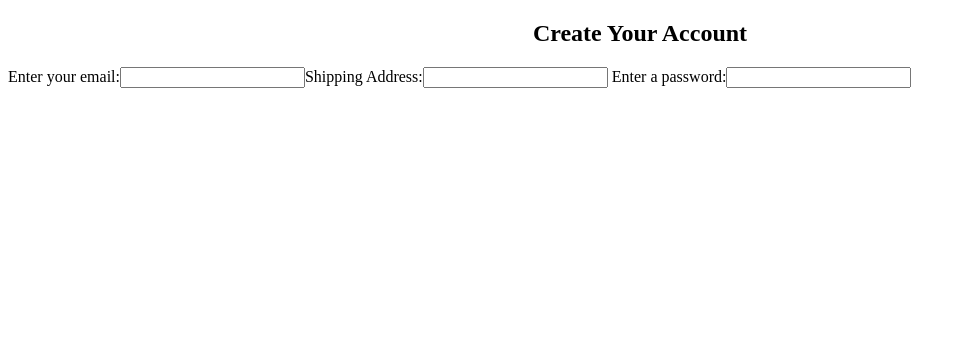
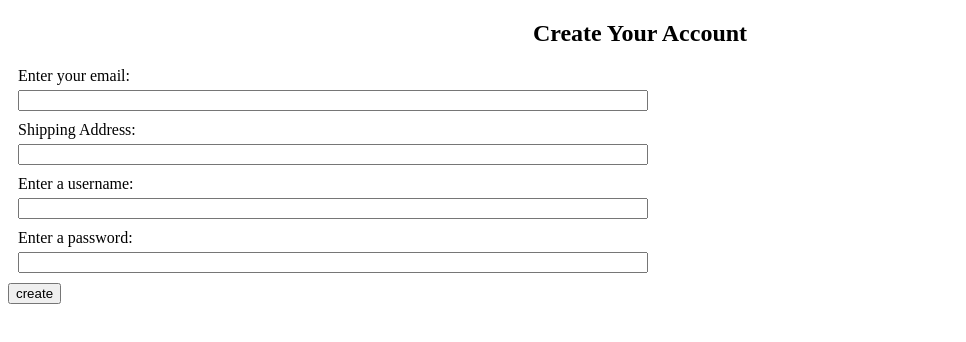
Before and after one commit to bfrench3/DatabaseProject, a React (Create React App) app in the folder my-react-app/: page / in a window 1280 px wide. Both pictures are taken after a click on the button "Create Account". Shown: the top 342 px of the page, without its empty margins (0-966 px from the left). Built offline with nearby package versions, Linux system fonts and the light colour scheme.

Commit message:
stored creation info and login info

```diff
--- a/my-react-app/src/App.js
+++ b/my-react-app/src/App.js
@@ -24,22 +24,69 @@ function LoginButtons() {
   );
 }
 
+
+
+
+
+/* TODO: FIGURE OUT A UNIVERSAL ID COUNTER TO ASSOCIATE WITH AN ACCOUNT */
+
+
+
+
+
+
 // placeholder, this will become the form to create an account
 function CreateAccount() {
+  const [username, setUsername] = useState('');
+  const [password, setPassword] = useState('');
+  const [email, setEmail] = useState('');
+  const [address, setAddress] = useState('');
+  const handleSubmit = (event) => {
+    event.preventDefault();
+    console.log('Username: ', username);
+    console.log('Password: ', password);
+    console.log('Email: ', email);
+    console.log('address: ', address);
+  };
+
   return (
     <div>
       <h2 id = "title">Create Your Account</h2>
-      <form>
-        <label>Enter your email:
-          <input type="text" />
-        </label>
-        <label>Shipping Address:
-          <input type = "text" />
-        </label>
-        <label> Enter a password:
-          <input type = "text" />
-        </label>
+      <form onSubmit={handleSubmit}>
+        <div className="form-group">
+          <label className = "form-label">Enter your email:
+            <input type="text"
+              value={email}
+              onChange={(e) => setEmail(e.target.value)}/>
+          </label>
+        </div>
+        <div className="form-group">
+          <label className = "form-label">Shipping Address:
+            <input
+              type = "text"
+              value ={address}
+              onChange={(e) => setAddress(e.target.value)} />
+          </label>
+        </div>
+        <div className="form-group">
+          <label className = "form-label">Enter a username:
+            <input
+              type="text"
+              value={username}
+              onChange={(e) => setUsername(e.target.value)} />
+          </label>
+        </div>
+        <div className="form-group">
+          <label className = "form-label"> Enter a password:
+            <input
+              type = "text"
+              value={password}
+              onChange={(e) => setPassword(e.target.value)} />
+          </label>
+        </div>
+        <input type="submit" id="submitButton" value = "create"/>
       </form>
+
     </div>
   );
 }
```
